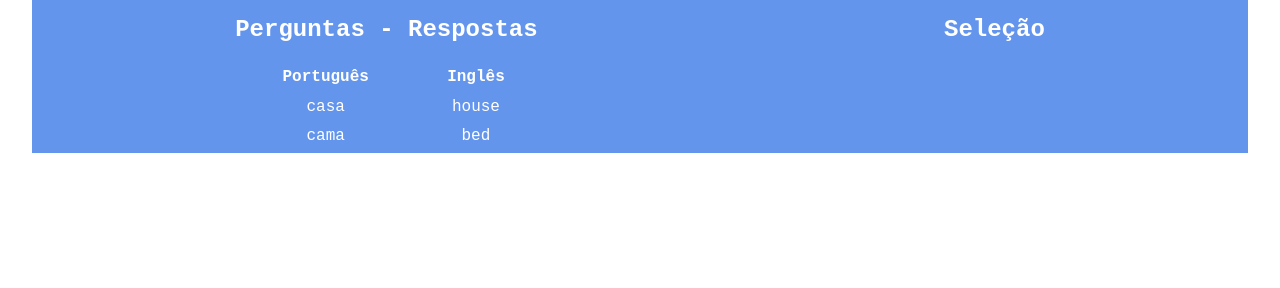
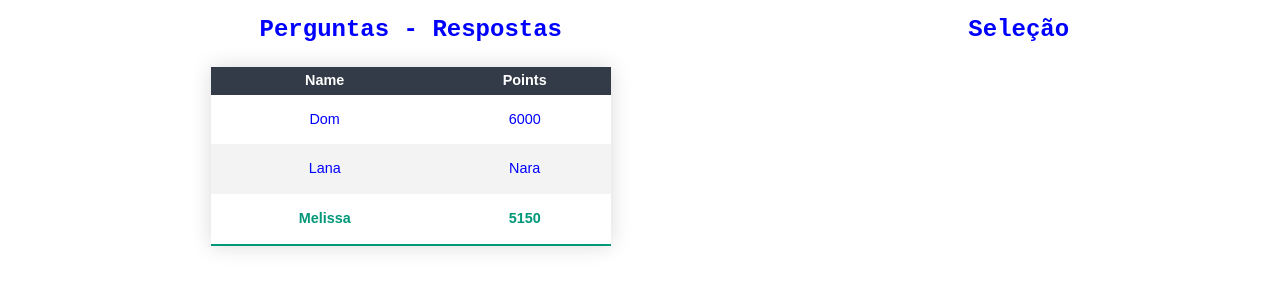
Before and after one commit to memoforcing/memo01, a plain HTML site: page index.html in a window 1280 px wide. Shown: the part 348-636 px from the top of the page. Drawn offline with Linux system fonts and the light colour scheme.

Commit message:
Add files via upload

```diff
--- a/index.html
+++ b/index.html
@@ -38,22 +38,28 @@
                 <div class="maincontainer">
                     <div class="maininicio">
                         <h2>Perguntas - Respostas</h2>
-                        <table>
-                            <tr>
-                                <th>Português</th>
-                                <th>Inglês</th>
-                            </tr>
-
+                        <table class="styled-table">
+                            <thead>
+                                <tr>
+                                    <th>Name</th>
+                                    <th>Points</th>
+                                </tr>
+                            </thead>
                             <tbody>
                                 <tr>
-                                    <td>casa</td>
-                                    <td>house</td>
+                                    <td>Dom</td>
+                                    <td>6000</td>
                                 </tr>
                                 <tr>
-                                    <td>cama</td>
-                                    <td>bed</td>
+                                    <td>Lana</td>
+                                    <td>Nara</td>
+                                </tr>
+                                <tr class="active-row">
+                                    <td>Melissa</td>
+                                    <td>5150</td>
                                 </tr>
 
+                                <!-- and so on... -->
                             </tbody>
                         </table>
                     </div>
--- a/style.css
+++ b/style.css
@@ -1,6 +1,6 @@
 body {
 	font-family: 'Inconsolata', monospace;
-	color: white;
+	color: blue;
 	width: 95%;
 	margin: 0 auto;
 	padding: 0%;
@@ -34,7 +34,7 @@ img{
 */
 .main{
     padding: 0%;
-    background-color: cornflowerblue;
+   /* background-color: white; */
 }
 
 /*============================================== MENU ==============================================*/
@@ -66,8 +66,47 @@ img{
 
 /*============================================== Main ==============================================*/
 
-table{
-    width: 100%;
+.styled-table {
+    border-collapse: collapse;
+    margin: 25px 0;
+    font-size: 0.9em;
+    font-family: sans-serif;
+    min-width: 400px;
+   width: 100%;
+    box-shadow: 0 0 20px rgba(0, 0, 0, 0.15);
+}
+
+.styled-table thead tr {
+    background-color: #343b48;
+    color: white;
+    text-align: center;
+}
+
+
+
+styled-table th,
+.styled-table td {
+    padding: 12px 15px;
+}
+
+styled-table tbody tr {
+    border-bottom: 1px solid #dddddd;
+
+}
+
+tr:hover {background-color:#b31c1c;}
+
+.styled-table tbody tr:nth-of-type(even) {
+    background-color: #f3f3f3;
+}
+
+.styled-table tbody tr:last-of-type {
+    border-bottom: 2px solid #009879;
+}
+
+.styled-table tbody tr.active-row {
+    font-weight: bold;
+    color: #009879;
 }
 
 
@@ -92,6 +131,10 @@ table{
         justify-content: space-around;
     }
 
+    table{
+        padding-left: 2%;
+    }
+
 }
 
 
@@ -112,5 +155,10 @@ table{
         width: 125px;
     }
 
+    .styled-table {
+        width: 100%;
+    }
+
+
 
 }
```
